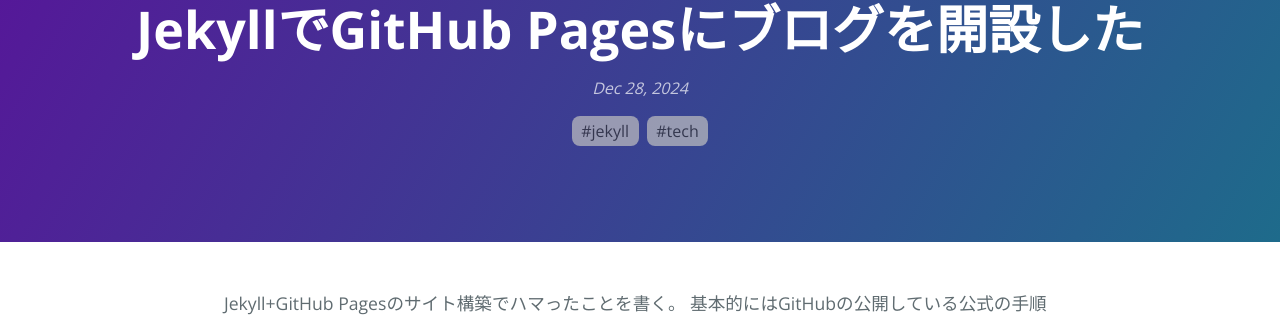
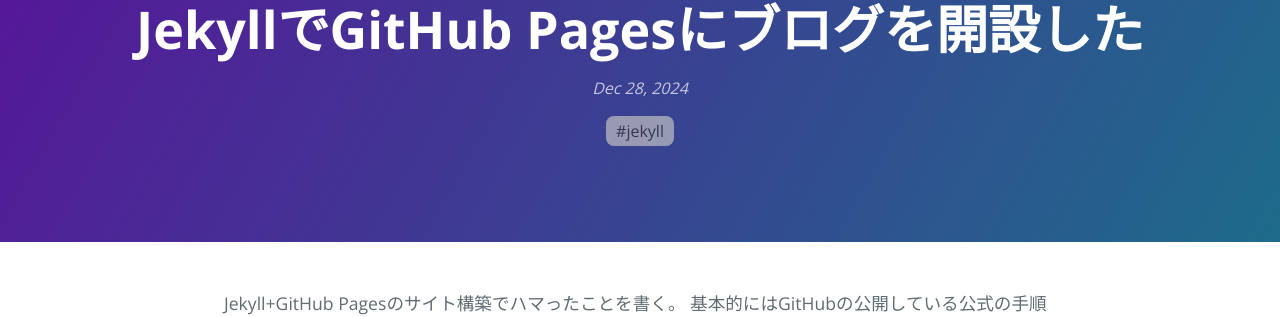
Before and after one commit to bilzard/bilzard.github.io, a Jekyll site: the page built from _posts/2024-12-28-blog-open.md, in a window 1280 px wide. Shown: the part 154-471 px from the top of the page. Built offline with Jekyll 4.4.1, drawn with Linux system fonts in a browser that asks for light colours; comment, search, counter and statistics services are not loaded.

Commit message:
記事の内容はcategoryでなくtagで分類

```diff
--- a/_layouts/default.html
+++ b/_layouts/default.html
@@ -86,9 +86,9 @@
                 • <span itemprop="author" itemscope itemtype="http://schema.org/Person"><span itemprop="name">{{ page_author }}</span></span>
                 {% endif %}
             </h2>
-            <div class="categories">
-              {% for category in page.categories %}
-                <span class="category">#{{ category }}</span>
+            <div class="tags">
+              {% for tag in page.tags %}
+                <span class="tag">#{{ tag }}</span>
               {% endfor %}
             </div>
             {% endif %}
--- a/_layouts/post.html
+++ b/_layouts/post.html
@@ -20,7 +20,7 @@
   </div>
 
   <div class="sns-share-buttons">
-    <a href="https://twitter.com/share?ref_src=twsrc%5Etfw" class="twitter-share-button" data-hashtags="{{ page.categories | join: "," }}" data-show-count="false">Tweet</a><script async src="https://platform.twitter.com/widgets.js" charset="utf-8"></script>
+    <a href="https://twitter.com/share?ref_src=twsrc%5Etfw" class="twitter-share-button" data-hashtags="{{ page.tags | join: "," }}" data-show-count="false">Tweet</a><script async src="https://platform.twitter.com/widgets.js" charset="utf-8"></script>
   </div>
 
   {% if site.disqus.shortname %}
--- a/_posts/2024-12-28-blog-open.md
+++ b/_posts/2024-12-28-blog-open.md
@@ -2,7 +2,8 @@
 layout: post
 title:  "JekyllでGitHub Pagesにブログを開設した"
 date:   2024-12-28 18:06:01 +0900
-categories: jekyll tech
+categories: [tech]
+tags: jekyll
 latex:  false
 ---
 
--- a/_sass/jekyll-theme-cayman-blog.scss
+++ b/_sass/jekyll-theme-cayman-blog.scss
@@ -164,7 +164,7 @@
   }
 }
 
-.categories {
+.tags {
   margin: 1rem 0;
   display: flex;
   flex-wrap: wrap; /* タグを複数行で表示 */
@@ -172,7 +172,7 @@
   justify-content: center; /* 水平方向に中央揃え */
 }
 
-.category {
+.tag {
   display: inline-block;
   background-color: #c0c0c0; /* グレーの背景 */
   color: #333; /* テキストカラー */
```
